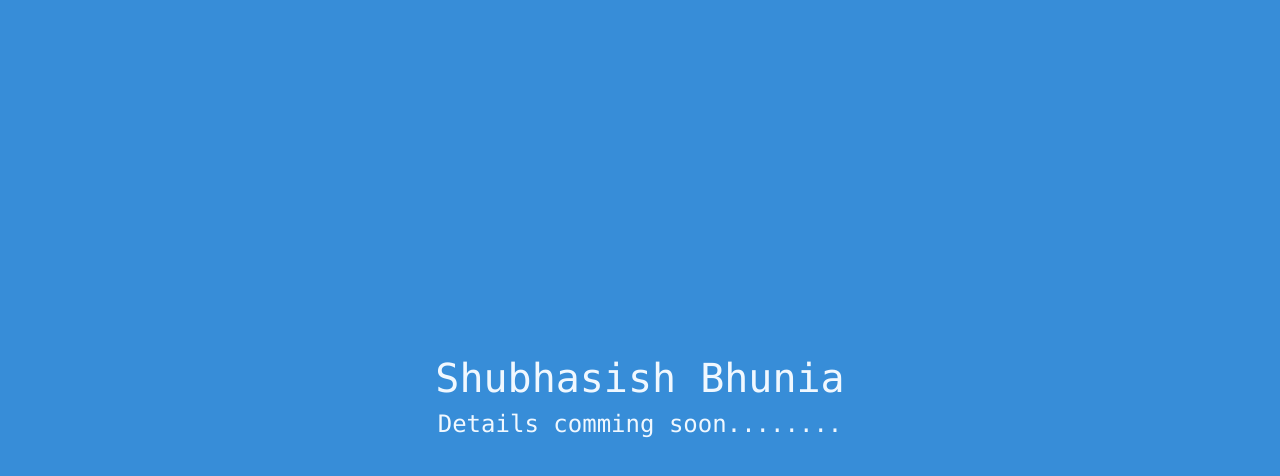
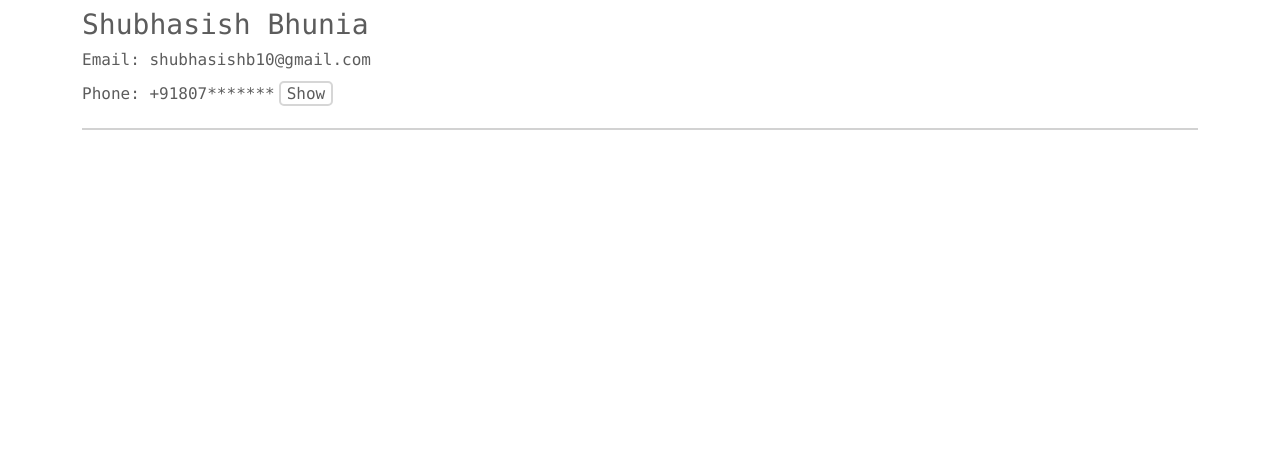
Before and after one commit to shubhasishb10/profile-summary-ui, a React (Create React App) app: page / in a window 1280 px wide. Shown: the top 476 px of the page. Built offline with nearby package versions, Linux system fonts and the light colour scheme.

Commit message:
Original content start -1

```diff
--- a/package.json
+++ b/package.json
@@ -22,7 +22,7 @@
     "yarn": "^1.22.22"
   },
   "scripts": {
-    "start": "react-scripts start",
+    "start": "concurrently --kill-others \"less-watch-compiler --config less-watcher.config.json\" \"react-scripts start\"",
     "build": "react-scripts build",
     "test": "react-scripts test",
     "eject": "react-scripts eject"
@@ -46,6 +46,9 @@
     ]
   },
   "devDependencies": {
+    "concurrently": "^9.1.2",
+    "less": "^4.2.2",
+    "less-watch-compiler": "^1.16.3",
     "tailwindcss": "^3.4.3"
   }
 }
--- a/public/index.html
+++ b/public/index.html
@@ -50,6 +50,7 @@
   </head>
   <body style="scrollbar-width: thin">
     <noscript>You need to enable JavaScript to run this app.</noscript>
+    <div id="portal"></div>
     <div id="root"></div>
     <!--
       This HTML file is a template.
--- a/src/App.tsx
+++ b/src/App.tsx
@@ -1,5 +1,6 @@
 import React, { useState } from "react";
 import "./App.css";
+import Header from "./components/header/Header";
 
 function App() {
   const [login, setLogin] = useState(false);
@@ -9,9 +10,8 @@ function App() {
   }
 
   return (
-    <div className="app">
-      <h1>Shubhasish Bhunia</h1>
-      <h4>Details comming soon........</h4>
+    <div className="container pt-2">
+      <Header />
     </div>
   );
 }
--- /dev/null
+++ b/src/components/header/Header.css
@@ -0,0 +1,4 @@
+.header {
+  border-bottom: 2px solid rgb(210, 210, 210);
+  padding-bottom: 10px;
+}
--- /dev/null
+++ b/src/components/header/Header.tsx
@@ -0,0 +1,18 @@
+import MaskedField from "../mask/MaskedField";
+import "./Header.css";
+
+type HeaderProps = {};
+
+const Header = ({}: HeaderProps) => {
+  return (
+    <div className="header">
+      <h3>Shubhasish Bhunia</h3>
+      <h6>Email: shubhasishb10@gmail.com</h6>
+      <h6>
+        Phone: <MaskedField>+918075041134</MaskedField>
+      </h6>
+    </div>
+  );
+};
+
+export default Header;
--- /dev/null
+++ b/src/components/mask/MaskedField.css
@@ -0,0 +1,15 @@
+.show-button {
+  border: 2px solid #d6d6d6;
+  margin: 4px;
+  background-color: transparent;
+  border-radius: 5px;
+}
+.show-button:hover {
+  background-color: #ebebeb;
+  border: 2px solid #bbbbbb;
+}
+.show-button:focus {
+  background-color: #dadada;
+  border: 2px solid #bbbbbb;
+}
+/*# sourceMappingURL=MaskedField.css.map */
--- /dev/null
+++ b/src/components/mask/MaskedField.less
@@ -0,0 +1,18 @@
+@background_color_1: transparent;
+@background_color_2: rgb(235, 235, 235);
+@background_color_3: rgb(218, 218, 218);
+
+.show-button {
+	border: 2px solid rgb(214, 214, 214);
+	margin: 4px;
+	background-color: @background_color_1;
+	border-radius: 5px;
+	&:hover {
+		background-color: @background_color_2;
+		border: 2px solid rgb(187, 187, 187);
+	}
+	&:focus {
+		background-color: @background_color_3;
+		border: 2px solid rgb(187, 187, 187);
+	}
+}
--- /dev/null
+++ b/src/components/mask/MaskedField.tsx
@@ -0,0 +1,28 @@
+import "./MaskedField.css";
+
+type MaskedInputProps = {
+  children: string;
+};
+
+const MaskedField: React.FC<MaskedInputProps> = ({ children }) => {
+  const valueLenght = children.length;
+  const unmaskedValueLenght = Math.floor(valueLenght / 2);
+  const maskedValueLength = valueLenght - unmaskedValueLenght;
+
+  console.log("Value length " + valueLenght);
+  console.log("Unmasked Value Length " + unmaskedValueLenght);
+  console.log("Masked Value Length " + maskedValueLength);
+
+  const unmaskedCharecterSet = children.substring(0, unmaskedValueLenght);
+  const maskedCharacterSet = "*".repeat(maskedValueLength);
+
+  return (
+    <>
+      <span>{`${unmaskedCharecterSet}${maskedCharacterSet}`}</span>
+      <button className="show-button">Show</button>
+      <div className="modal">Hello</div>
+    </>
+  );
+};
+
+export default MaskedField;
--- a/src/index.css
+++ b/src/index.css
@@ -1,16 +1,17 @@
-@import url('https://fonts.googleapis.com/css2?family=Comfortaa:wght@300..700&family=Open+Sans:wght@300&family=Poppins:ital,wght@0,100;0,200;0,300;0,400;0,500;0,600;0,700;0,800;0,900;1,100;1,200;1,300;1,400;1,500;1,600;1,700;1,800;1,900&family=Quicksand:wght@300..700&family=Ubuntu+Mono:ital,wght@0,400;0,700;1,400;1,700&display=swap');
-@import '/node_modules/bootstrap/dist/css/bootstrap.min.css';
+@import url("https://fonts.googleapis.com/css2?family=Comfortaa:wght@300..700&family=Open+Sans:wght@300&family=Poppins:ital,wght@0,100;0,200;0,300;0,400;0,500;0,600;0,700;0,800;0,900;1,100;1,200;1,300;1,400;1,500;1,600;1,700;1,800;1,900&family=Quicksand:wght@300..700&family=Ubuntu+Mono:ital,wght@0,400;0,700;1,400;1,700&display=swap");
+@import "/node_modules/bootstrap/dist/css/bootstrap.min.css";
 
 * {
-    font-family: source-code-pro, Menlo, Monaco, Consolas, 'Courier New',
+  font-family: source-code-pro, Menlo, Monaco, Consolas, "Courier New",
     monospace;
+  color: rgb(92, 92, 92);
 }
 
-.index {
-    /* background-color: rgb(28, 97, 158) !important; */
-    color: aliceblue;
-}
+/* .index {
+  /* background-color: rgb(28, 97, 158) !important;
+  color: aliceblue;
+} */
 
-body {
+/* body {
     background-color: rgb(55, 141, 216) !important;
-}
+} */
```
Also changed, not shown: less-watcher.config.json (added, +7 -0 lines), 2 other files (tests, documents, lock files or other folders).
